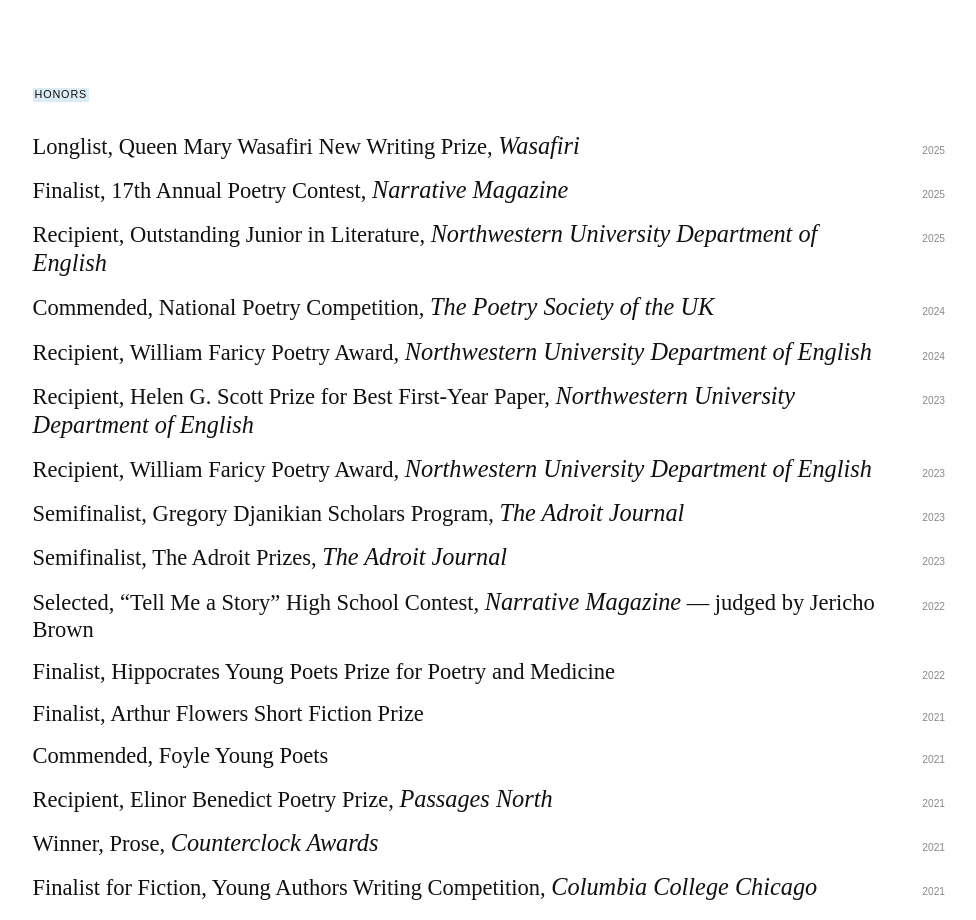
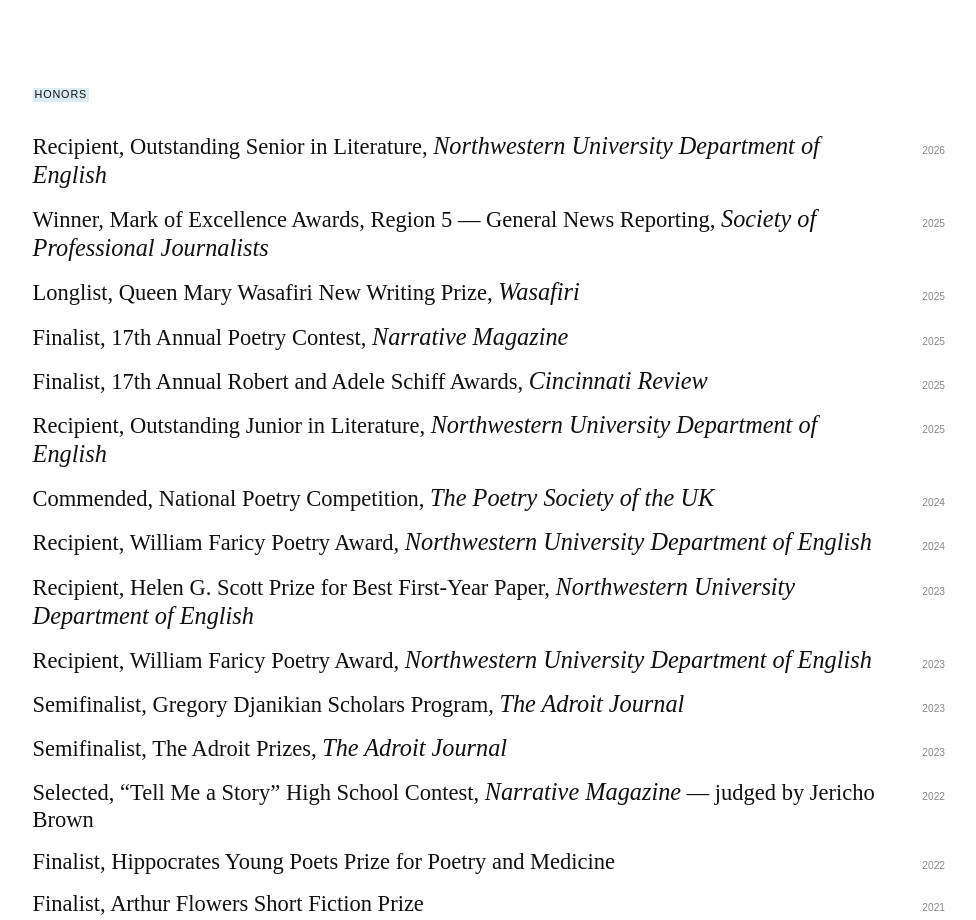
Before and after one commit to yongssh/yongssh.github.io, a Next.js app: page /writing in a window 1280 px wide. Shown: the part 2620-3540 px from the top of the page, without its empty margins (271-1247 px from the left). Built offline with nearby package versions, Linux system fonts and the light colour scheme; a web font is replaced by a local one.

Commit message:
update honors

```diff
--- a/src/app/data/writing.ts
+++ b/src/app/data/writing.ts
@@ -300,17 +300,35 @@
 
 export const honors: Honor[] = [
   {
+    year: 2026,
+    result: "Recipient",
+    prize: "Outstanding Senior in Literature",
+    organization: "Northwestern University Department of English",
+  },
+  {
+    year: 2025,
+    result: "Winner",
+    prize: "Mark of Excellence Awards, Region 5 — General News Reporting",
+    organization: "Society of Professional Journalists",
+  },
+  {
     year: 2025,
     result: "Longlist",
     prize: "Queen Mary Wasafiri New Writing Prize",
     organization: "Wasafiri",
-
   },
   {
     year: 2025,
     result: "Finalist",
     prize: "17th Annual Poetry Contest",
     organization: "Narrative Magazine",
+  },
+    {
+    year: 2025,
+    result: "Finalist",
+    prize: "17th Annual Robert and Adele Schiff Awards",
+    organization: "Cincinnati Review",
+
   },
   {
     year: 2025,
```
